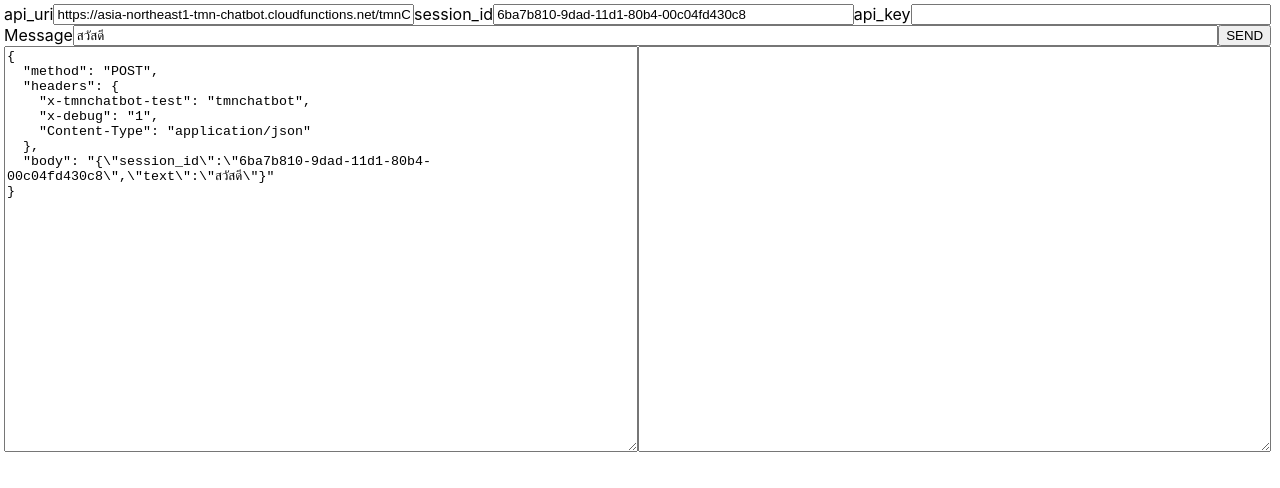
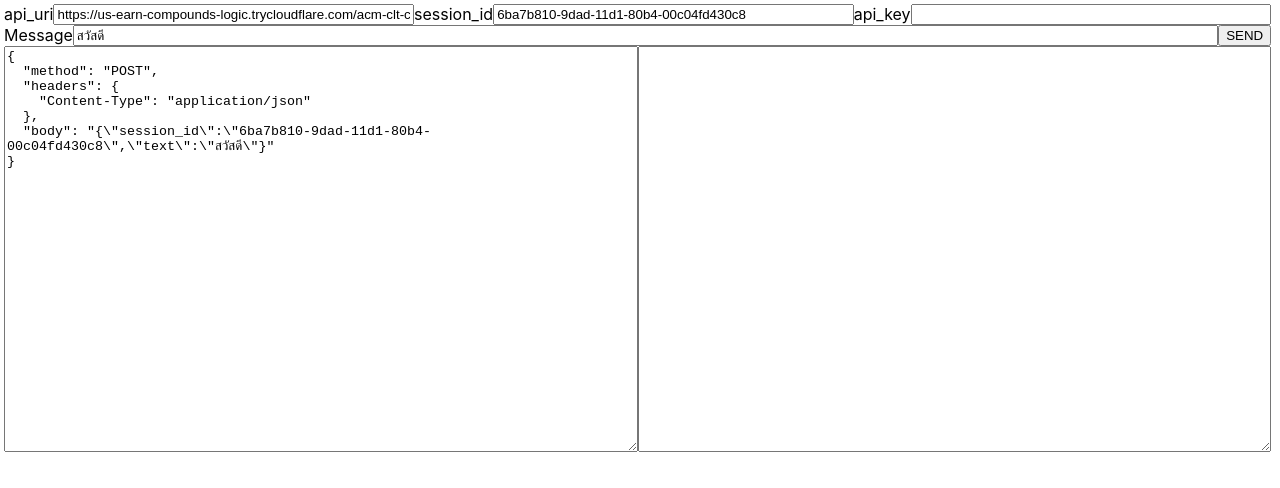
Before and after one commit to foxfoxio/tmn-chatbot-console, a React (Create React App) app: page / in a window 1280 px wide. Shown: the top 488 px of the page. Built offline with nearby package versions, Linux system fonts and the light colour scheme.

Commit message:
Add new url

```diff
--- a/src/App.js
+++ b/src/App.js
@@ -31,7 +31,8 @@ const ColContainer = styled.div`
 
 const session_id = uuidv5.DNS
 const api_key = ''
-const api_uri = 'https://asia-northeast1-tmn-chatbot.cloudfunctions.net/tmnChatbot/api/v1/webhook/test'
+// const api_uri = 'https://asia-east2-acm-clt-chatbots.cloudfunctions.net/webhook'
+const api_uri = 'https://us-earn-compounds-logic.trycloudflare.com/acm-clt-chatbots/asia-east2/webhook'
 
 const pretty = json => {
   return JSON.stringify(json, null, '  ')
@@ -45,8 +46,6 @@ function App() {
 
   const makeRequestPacket = (session_id, text) => {
     const headers = {
-      'x-tmnchatbot-test': 'tmnchatbot',
-      'x-debug': '1',
       'Content-Type': 'application/json'
     }
 
```
